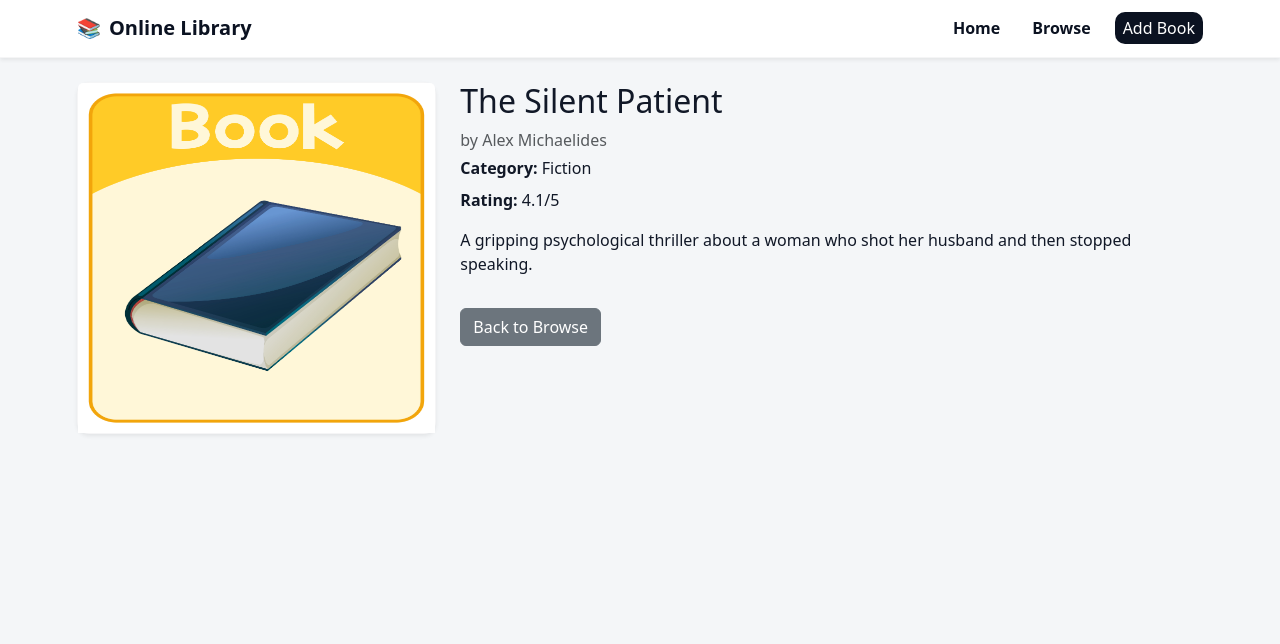
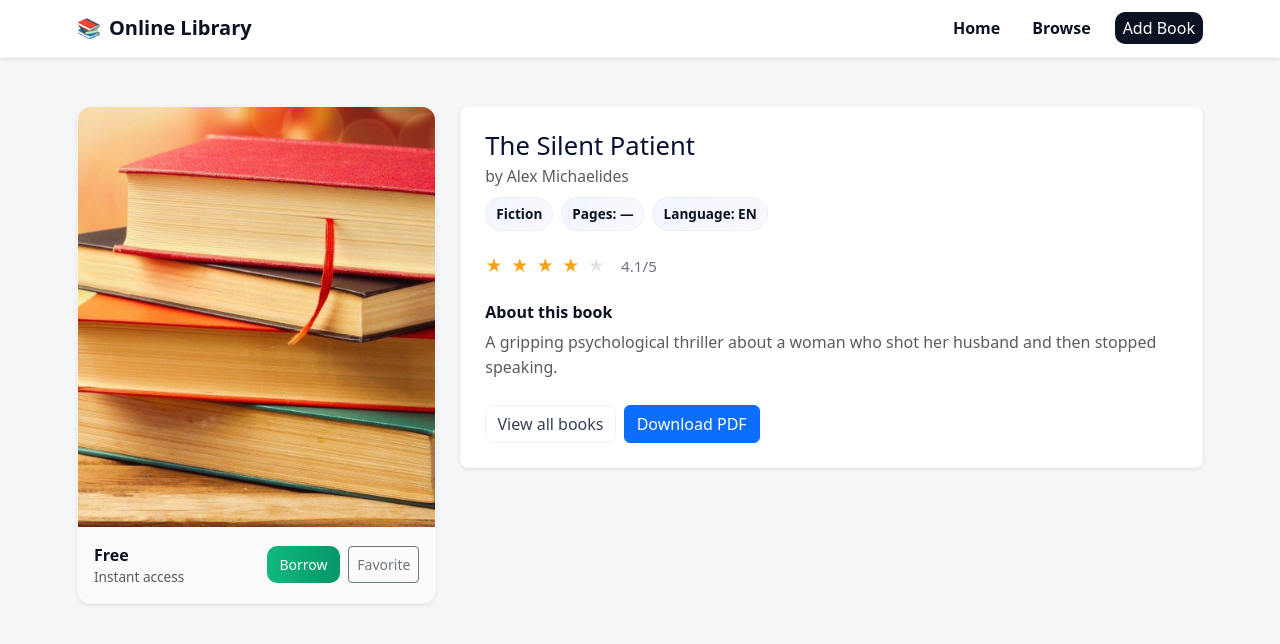
Before and after one commit to bhavanishankar7075/react-library-vite, a React (Vite) app in the folder my-online-library/: page /book/b1 in a window 1280 px wide. Shown: the top 644 px of the page. Built offline with nearby package versions, Linux system fonts and the light colour scheme.

Commit message:
design issue fix for this component

```diff
--- a/my-online-library/src/pages/BookDetails.jsx
+++ b/my-online-library/src/pages/BookDetails.jsx
@@ -4,35 +4,84 @@ import { useSelector } from 'react-redux'
 import placeholder from '../assets/placeholder-book.jpg'
 import '../styles/BookDetails.css'
 
+function Stars({ value }) {
+  const v = Math.max(0, Math.min(5, Number(value) || 0))
+  const full = Math.floor(v)
+  const half = v - full >= 0.5
+  const stars = []
+  for (let i = 1; i <= 5; i++) {
+    if (i <= full) stars.push('full')
+    else if (i === full + 1 && half) stars.push('half')
+    else stars.push('empty')
+  }
+  return (
+    <div className="bd-stars" aria-hidden>
+      {stars.map((s, i) => (
+        <span key={i} className={`bd-star bd-star-${s}`}>★</span>
+      ))}
+      <span className="bd-rating ms-2">{v.toFixed(1)}/5</span>
+    </div>
+  )
+}
+
 export default function BookDetails() {
   const { id } = useParams()
   const book = useSelector(s => s.books.list.find(b => b.id === id))
 
   if (!book) return (
-    <div className="container my-4">
-      <h3>Book not found</h3>
-      <Link to="/books" className="btn btn-secondary mt-2">Back to Browse</Link>
+    <div className="container my-5">
+      <div className="notfound-card p-4 rounded-3 text-center shadow-sm">
+        <h3 className="mb-3">Book not found</h3>
+        <p className="text-muted mb-3">The book you are looking for doesn't exist or has been removed.</p>
+        <Link to="/books" className="btn btn-primary">Back to Browse</Link>
+      </div>
     </div>
   )
 
   const img = book.imageUrl?.trim() ? book.imageUrl : placeholder
 
   return (
-    <div className="container my-4">
-      <div className="row g-4">
+    <div className="container my-5">
+      <div className="bd-wrapper row g-4">
         <div className="col-lg-4">
-          <div className="card shadow-sm">
-            <img src={img} alt={book.title} className="card-img-top object-cover" style={{height: 350}} />
+          <div className="bd-cover-card shadow-sm">
+            <img src={img} alt={book.title} className="bd-cover-img" loading="lazy" />
+            <div className="bd-cover-footer d-flex justify-content-between align-items-center p-3">
+              <div>
+                <div className="bd-price">Free</div>
+                <div className="bd-small text-muted">Instant access</div>
+              </div>
+              <div className="bd-actions d-flex gap-2">
+                <button className="btn btn-sm btn-action">Borrow</button>
+                <button className="btn btn-sm btn-outline-secondary">Favorite</button>
+              </div>
+            </div>
           </div>
         </div>
 
         <div className="col-lg-8">
-          <h2>{book.title}</h2>
-          <p className="text-muted mb-1">by {book.author}</p>
-          <div className="mb-2"><strong>Category:</strong> {book.category}</div>
-          <div className="mb-3"><strong>Rating:</strong> {book.rating ?? '—'}/5</div>
-          <p>{book.description}</p>
-          <Link to="/books" className="btn btn-secondary mt-3">Back to Browse</Link>
+          <div className="bd-meta p-4 rounded-3 shadow-sm">
+            <h2 className="bd-title">{book.title}</h2>
+            <p className="bd-author text-muted mb-2">by {book.author}</p>
+
+            <div className="d-flex flex-wrap gap-2 align-items-center mb-3">
+              <span className="bd-badge">{book.category || 'Unknown'}</span>
+              <span className="bd-badge small">Pages: {book.pages ?? '—'}</span>
+              <span className="bd-badge small">Language: {book.language ?? 'EN'}</span>
+            </div>
+
+            <Stars value={book.rating} />
+
+            <div className="bd-description mt-4">
+              <h6 className="mb-2">About this book</h6>
+              <p className="text-muted mb-0" style={{ whiteSpace: 'pre-line' }}>{book.description}</p>
+            </div>
+
+            <div className="mt-4 d-flex gap-2">
+              <Link to="/books" className="btn btn-outline-muted">View all books</Link>
+              <button className="btn btn-primary">Download PDF</button>
+            </div>
+          </div>
         </div>
       </div>
     </div>
--- a/my-online-library/src/styles/BookDetails.css
+++ b/my-online-library/src/styles/BookDetails.css
@@ -1,3 +1,91 @@
-/* BookDetails.css */
-.book-detail-card { border-radius: 12px; border: 1px solid rgba(11,20,40,0.04); box-shadow: 0 14px 40px rgba(11,20,40,0.04); }
-.book-detail-img { width: 100%; height: 100%; object-fit: cover; border-radius: 8px; }
+/* BookDetails.css - modern detailed page styling */
+
+.bd-wrapper { align-items: flex-start; }
+
+/* Cover card */
+.bd-cover-card {
+  border-radius: 14px;
+  overflow: hidden;
+  border: 1px solid rgba(11,20,40,0.04);
+  background: linear-gradient(180deg,#fff,#fff);
+  box-shadow: 0 20px 50px rgba(11,20,40,0.06);
+  display: flex;
+  flex-direction: column;
+}
+.bd-cover-img {
+  width: 100%;
+  height: 420px;
+  object-fit: cover;
+  display: block;
+  background: #f3f4f6;
+}
+@media (max-width: 991px) { .bd-cover-img { height: 320px; } }
+@media (max-width: 575px) { .bd-cover-img { height: 260px; } }
+
+/* cover footer (price + actions) */
+.bd-cover-footer {
+  background: linear-gradient(90deg, rgba(11,20,40,0.02), rgba(11,20,40,0.02));
+}
+.bd-price {
+  font-weight: 700;
+  font-size: 1rem;
+  color: #0b1221;
+}
+.bd-small { font-size: .85rem; }
+
+/* meta card */
+.bd-meta {
+  border-radius: 14px;
+  background: #ffffff;
+  border: 1px solid rgba(11,20,40,0.03);
+  box-shadow: 0 18px 48px rgba(11,20,40,0.05);
+}
+.bd-title { font-size: 1.6rem; margin-bottom: 0.25rem; color: #071133; }
+.bd-author { font-size: .98rem; }
+
+/* badges */
+.bd-badge {
+  display: inline-block;
+  padding: 6px 10px;
+  border-radius: 999px;
+  background: linear-gradient(90deg, rgba(37,99,235,0.06), rgba(124,58,237,0.04));
+  color: #0b1221;
+  font-weight: 600;
+  border: 1px solid rgba(11,20,40,0.03);
+  font-size: .85rem;
+}
+
+/* stars */
+.bd-stars { display:inline-flex; align-items:center; gap:8px; margin-top:6px; }
+.bd-star { font-size: 1.05rem; color: #f59e0b; opacity: 0.95; }
+.bd-star-empty { color: rgba(0,0,0,0.12); }
+.bd-rating { color: #6b7280; font-size: .95rem; margin-left: 6px; }
+
+/* actions */
+.btn-action {
+  background: linear-gradient(90deg,#10b981,#059669);
+  color: #fff;
+  border: none;
+  padding: .5rem .8rem;
+  border-radius: 10px;
+}
+.btn-outline-muted {
+  background: transparent;
+  border: 1px solid rgba(11,20,40,0.06);
+  color: #374151;
+  padding: .45rem .85rem;
+  border-radius: 10px;
+}
+
+/* description */
+.bd-description h6 { font-weight: 700; color: #0b1221; }
+.bd-description p { color: #374151; line-height: 1.6; }
+
+/* not found card */
+.notfound-card { border-radius: 12px; border: 1px solid rgba(11,20,40,0.04); background: #fff; }
+
+/* small screens */
+@media (max-width: 767px) {
+  .bd-meta { padding: 1rem; }
+  .bd-cover-card { margin-bottom: .5rem; }
+}
```
Also changed, not shown: my-online-library/src/assets/placeholder-book.jpg.
